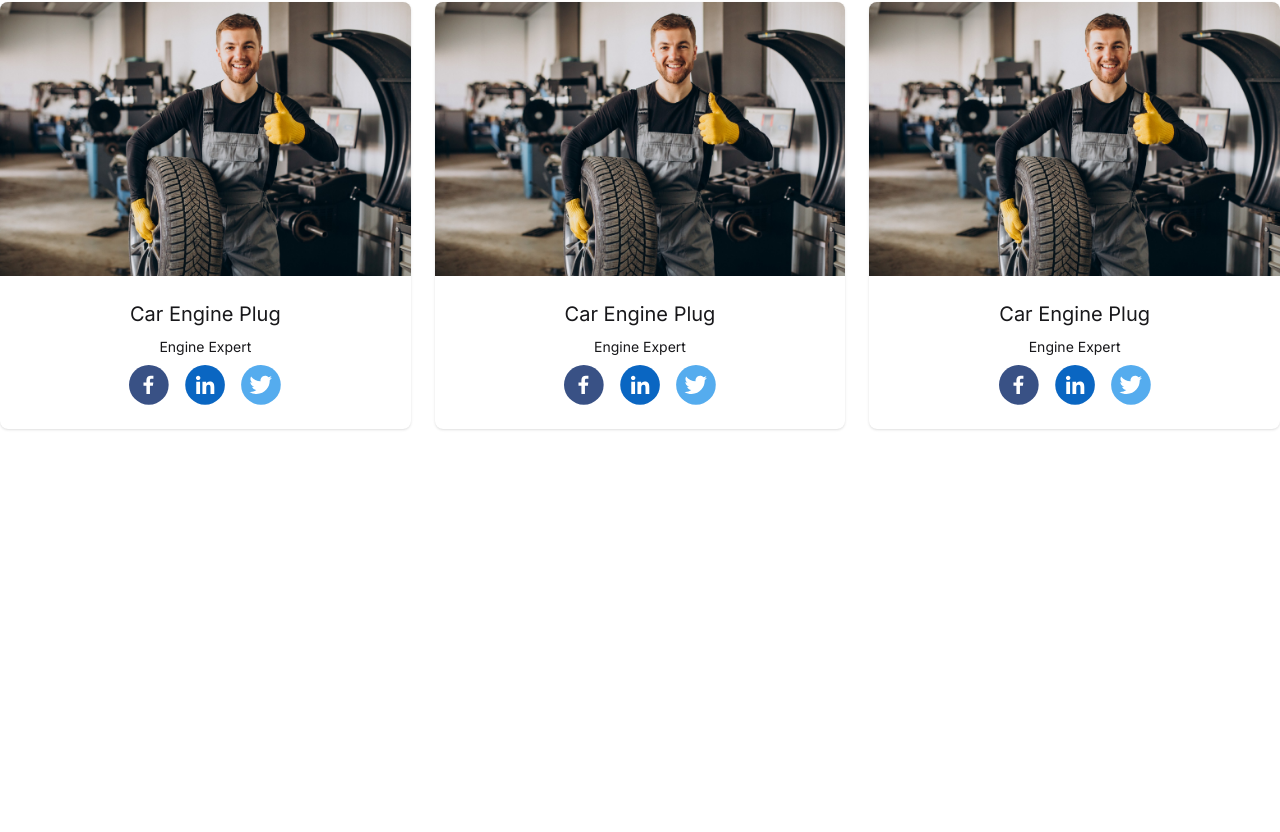
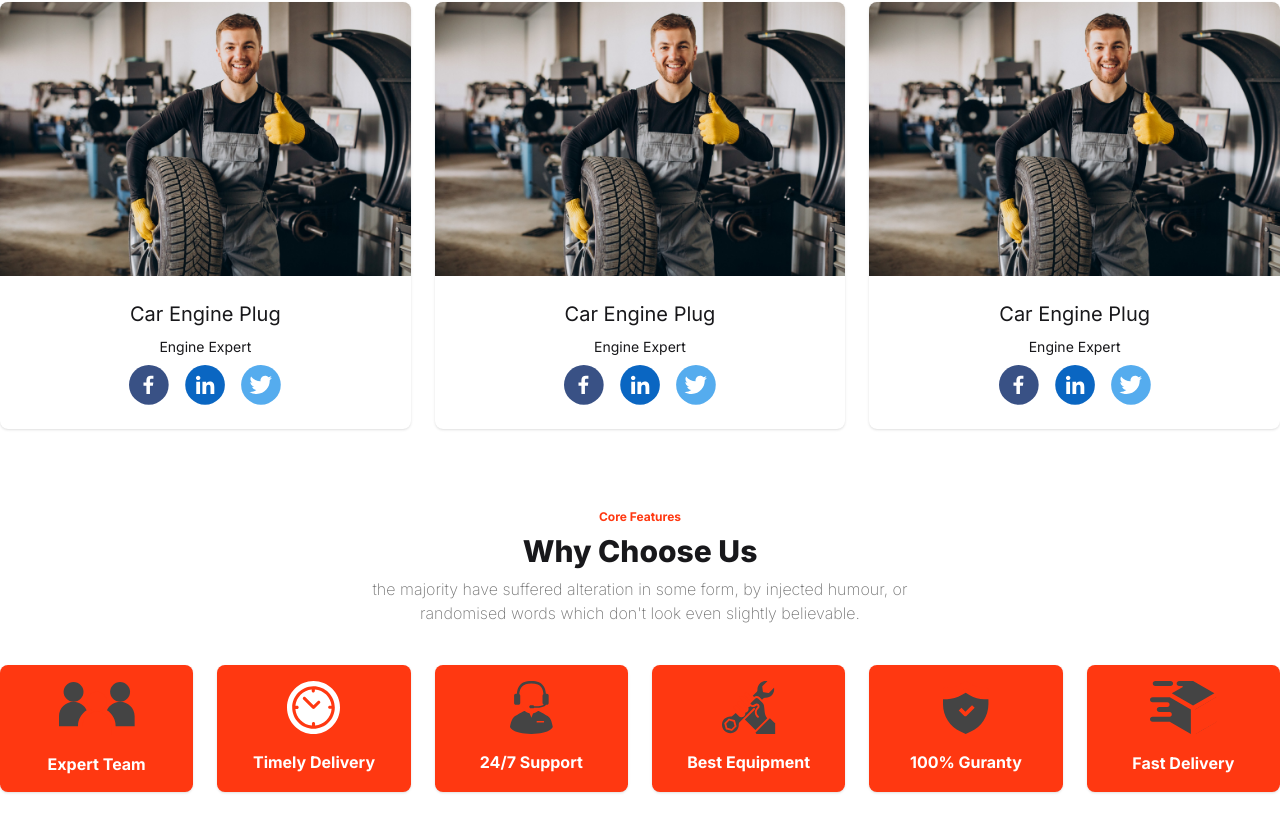
Before and after one commit to MD-Moniruzzaman-Arafat/web-project-19-client, a React (Vite) app: page / in a window 1280 px wide. Shown: the part 3534-4366 px from the top of the page. Before the commit the page ends 4043 px from the top, so only its background shows below. Built offline with nearby package versions, Linux system fonts and the light colour scheme.

Commit message:
coreFeatures section component design

```diff
--- /dev/null
+++ b/src/components/coreFeatures/CoreFeatures.jsx
@@ -0,0 +1,50 @@
+import img5 from '../../assets/icons/check.svg'
+import img6 from '../../assets/icons/deliveryt.svg'
+import img2 from '../../assets/icons/Group 38729.svg'
+import img1 from '../../assets/icons/group.svg'
+import img3 from '../../assets/icons/person.svg'
+import img4 from '../../assets/icons/Wrench.svg'
+
+export default function CoreFeatures() {
+  return (
+    <>
+      <div className="container mx-auto my-20">
+        <div className="text-center max-w-xl mx-auto space-y-2">
+          <h6 className="text-[#FF3811] text-xs font-bold">Core Features</h6>
+          <h1 className="text-3xl font-extrabold">Why Choose Us</h1>
+          <p className="mt-2 text-[#737373] font-extralight">
+            the majority have suffered alteration in some form, by injected
+            humour, or randomised words which don't look even slightly
+            believable.{' '}
+          </p>
+        </div>
+        <div className="grid grid-cols-1 md:grid-cols-2 lg:grid-cols-6 gap-6 mt-10">
+          <div className="bg-[#FF3811] p-4 rounded-lg shadow flex items-center flex-col gap-4 text-white">
+            <img src={img1} alt="" />
+            <h5 className="font-bold">Expert Team</h5>
+          </div>
+          <div className="bg-[#FF3811] p-4 rounded-lg shadow flex items-center flex-col gap-4 text-white">
+            <img src={img2} alt="" />
+            <h5 className="font-bold">Timely Delivery</h5>
+          </div>
+          <div className="bg-[#FF3811] p-4 rounded-lg shadow flex items-center flex-col gap-4 text-white">
+            <img src={img3} alt="" />
+            <h5 className="font-bold">24/7 Support</h5>
+          </div>
+          <div className="bg-[#FF3811] p-4 rounded-lg shadow flex items-center flex-col gap-4 text-white">
+            <img src={img4} alt="" />
+            <h5 className="font-bold">Best Equipment</h5>
+          </div>
+          <div className="bg-[#FF3811] p-4 rounded-lg shadow flex items-center flex-col gap-4 text-white">
+            <img src={img5} alt="" />
+            <h5 className="font-bold">100% Guranty</h5>
+          </div>
+          <div className="bg-[#FF3811] p-4 rounded-lg shadow flex items-center flex-col gap-4 text-white">
+            <img src={img6} alt="" />
+            <h5 className="font-bold">Fast Delivery</h5>
+          </div>
+        </div>
+      </div>
+    </>
+  )
+}
--- a/src/pages/HomePage.jsx
+++ b/src/pages/HomePage.jsx
@@ -1,5 +1,6 @@
 import AboutUs from '../components/aboutUs/AboutUs'
 import Carousel from '../components/carousel/Carousel'
+import CoreFeatures from '../components/coreFeatures/CoreFeatures'
 import PopularProducts from '../components/popularProducts/PopularProducts'
 import Service from '../components/service/Service'
 import Team from '../components/team/Team'
@@ -12,6 +13,7 @@ export default function HomePage() {
       <Service />
       <PopularProducts />
       <Team />
+      <CoreFeatures />
     </>
   )
 }
```
